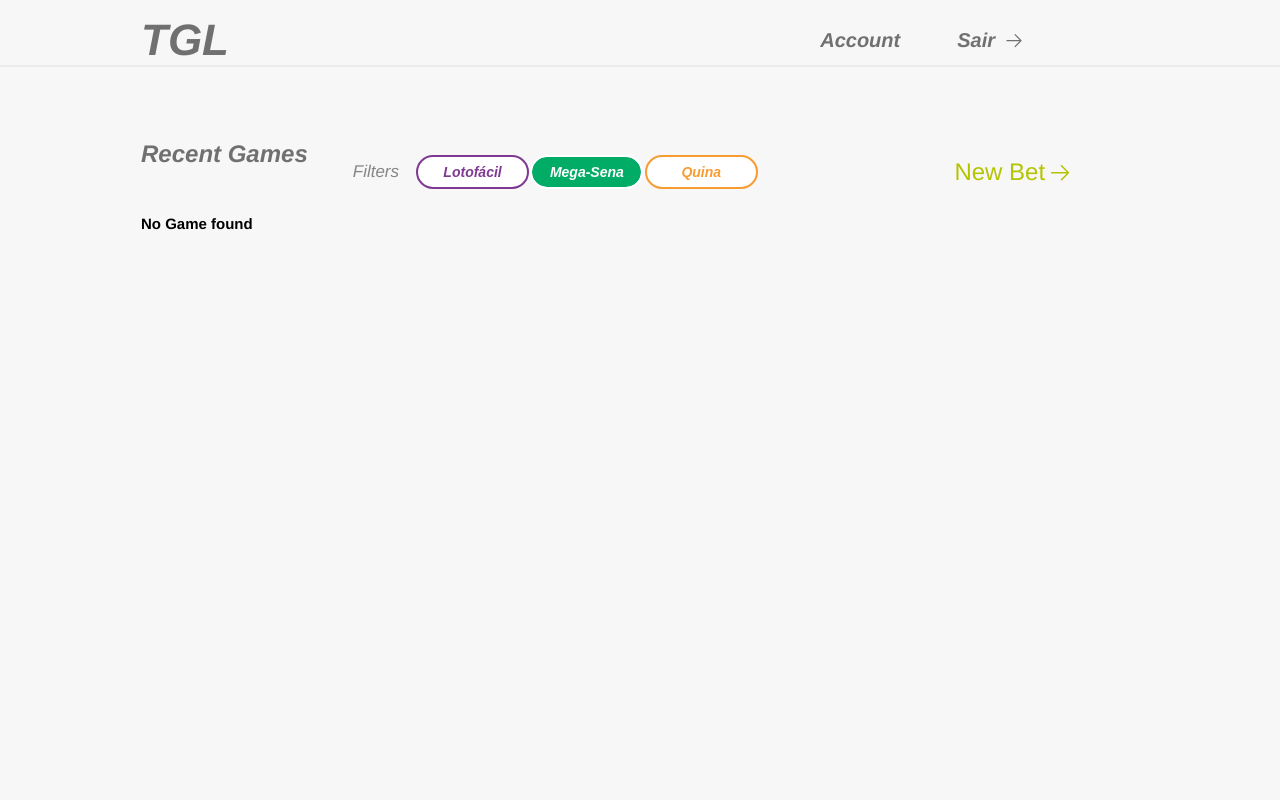
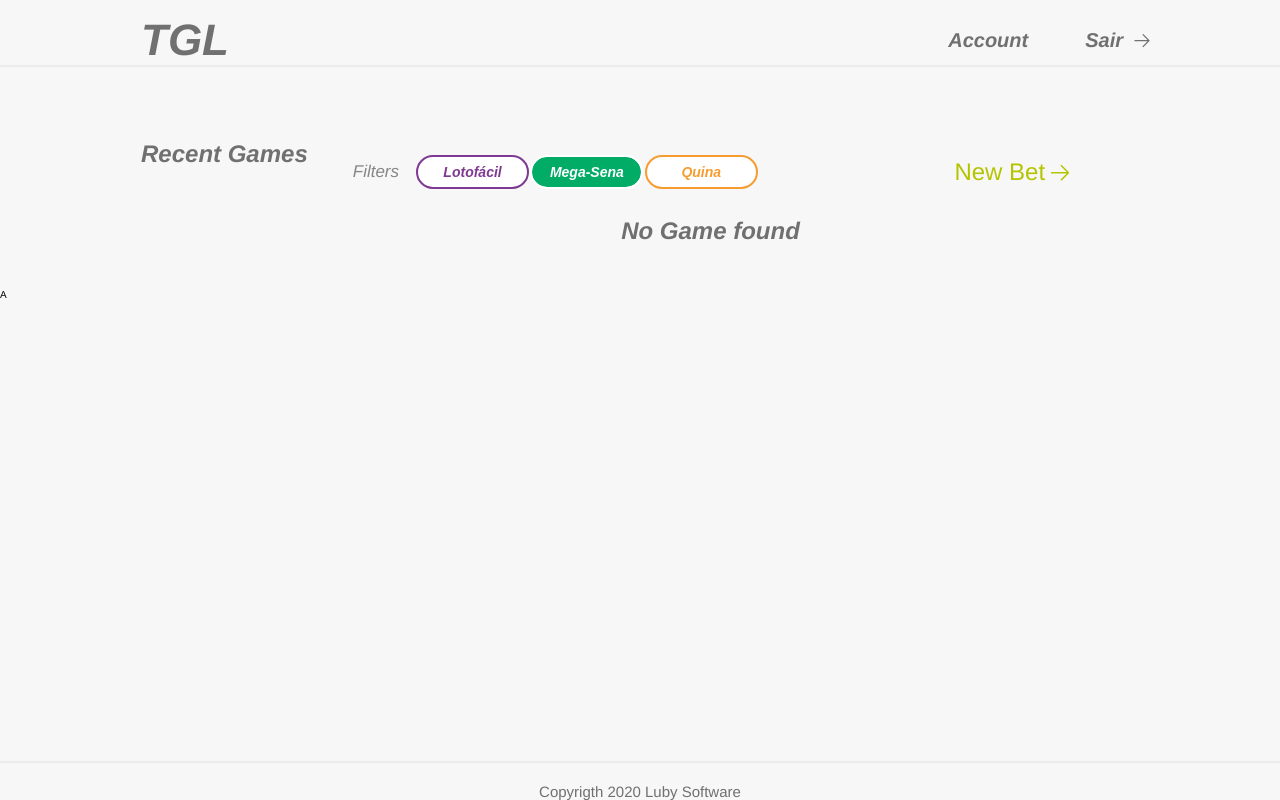
Before and after one commit to Danielbb21/ProvaReact, a React (Create React App) app in the folder prova-react/: page /my-bets/1 in a window 1280 px wide. Built offline with nearby package versions, Linux system fonts and the light colour scheme.

Commit message:
Adding style in the Footer component

```diff
--- a/prova-react/src/App.tsx
+++ b/prova-react/src/App.tsx
@@ -1,5 +1,7 @@
 import React from "react";
 import { Switch, Route } from "react-router-dom";
+import AppCard, { AppContent } from "./components/AppCard";
+import Footer from "./components/Footer";
 import GlobalStyle from "./GlobalStyle";
 import Account from "./pages/Account";
 import Home from "./pages/Home";
@@ -12,6 +14,7 @@ function App() {
   return (
     <div>
       <GlobalStyle />
+
       <Switch>
         <Route path="/" exact>
           <Home />
@@ -26,12 +29,14 @@ function App() {
           <MyBets />
         </Route>
         <Route path="/new-bet/:id">
-          <NewBet/>
+          <NewBet />
         </Route>
         <Route path="/account/:id">
-          <Account/>
+          <Account />
         </Route>
       </Switch>
+
+      <Footer />
     </div>
   );
 }
--- a/prova-react/src/GlobalStyle.ts
+++ b/prova-react/src/GlobalStyle.ts
@@ -1,15 +1,32 @@
 import { createGlobalStyle } from "styled-components";
 
 const GlobalStyle = createGlobalStyle`
+
+html, body {
+    position: absolute;
+    width: 100%;
+    min-height: 100%;
+    padding: 0;
+    margin: 0;
+}
   body {
     margin: 0;
     padding: 0;
     background: #F7F7F7 0% 0% no-repeat padding-box;
     font-family: Helvetica;
+    margin: 0 0 50px; /* bottom = footer height */
+  }
 
-  }
+  body:after {
+    line-height: 100px; /* height of footer */
+    white-space: pre;
+    content: "\A";
+}
   html{
     font-size: 62.5%;
+    position: relative;
+    min-height: 100%;
+
   }
 
   @media(max-width: 1024px) {
--- /dev/null
+++ b/prova-react/src/components/AppCard/index.tsx
@@ -0,0 +1,21 @@
+import React from 'react';
+import { AppCardWrapper, ContentWrapper } from './style';
+
+const AppCard: React.FC = (props) =>{
+
+    return(
+        <AppCardWrapper>
+            {props.children}
+        </AppCardWrapper>
+    )
+};
+
+export const AppContent: React.FC = (props) =>{
+    return(
+        <ContentWrapper>
+            {props.children}
+        </ContentWrapper>
+    )
+}
+
+export default AppCard;
--- a/prova-react/src/components/Card/style.ts
+++ b/prova-react/src/components/Card/style.ts
@@ -2,12 +2,13 @@ import styled from "styled-components";
 
 export const CardWrapper = styled.div`
   display: flex;
-  height: 90vh;
+  height: 90%;
   width: 100%;
   flex: 1;
 
-  margin-top: 15.4rem;
-  @media(max-width: 1100px) {
+  margin-top: 7.5rem;
+  @media(max-width: 800px) {
+    height: 90vh;
     margin-top: 0rem;
     flex-direction: column;
     flex: 1;
--- a/prova-react/src/components/FilterGame/index.tsx
+++ b/prova-react/src/components/FilterGame/index.tsx
@@ -9,6 +9,7 @@ import {
   FilterHeaderWrapper,
   FilterTitle,
   FilterWord,
+  MessageWrapper,
   ToNewBetLink,
 } from "./style";
 import { useAppSelector } from "../../store/store-hooks";
@@ -93,7 +94,7 @@ const FilterGame: React.FC<FilterGameProps> = (props) => {
           <VscArrowRight />
         </ToNewBetLink>
       </FilterHeaderWrapper>
-      {arr.length === 0 && <h2>No Game found</h2>}
+      {arr.length === 0 && <MessageWrapper>No Game found</MessageWrapper>}
       {arr.length > 0 ? arr.map((element) => (
         <CartItems
           key={element.id}
--- a/prova-react/src/components/FilterGame/style.ts
+++ b/prova-react/src/components/FilterGame/style.ts
@@ -6,6 +6,7 @@ export const FilterContainer = styled.div`
   flex-direction: column;
   margin-top: 7.3rem;
   margin-left: 14.1rem;
+
   justify-content: flex-start;
   @media(max-width: 800px) {
         /* width: 50%; */
@@ -28,6 +29,17 @@ export const FilterHeaderWrapper = styled.div`
 
 `
 
+export const MessageWrapper = styled.h2`
+  margin: 0;
+  text-align: center;
+
+  margin-top: 1.4rem;
+  color: #707070;
+    font-size: 2.4rem;
+    font-weight: bold;
+    font-style: italic;
+
+`;
 export const FilterHeaderContent = styled.div`
     display: flex;
     align-items: center;
--- a/prova-react/src/components/Footer/style.ts
+++ b/prova-react/src/components/Footer/style.ts
@@ -1,20 +1,21 @@
 import styled from 'styled-components';
 
 export const FooterWrapeer = styled.div`
-     position: fixed;
-   left: 0;
-   bottom: 0;
-   width: 100%;
-   /* height: 10vh; */
-   text-align: center;
+ position: absolute;
+    width: 100%;
+   /* height of footer */
+    bottom: 0px;
+    margin-top: -15px; /* height of footer */
+    /* background-color: red; */
+    border-top: 2px solid #EBEBEB;
 
-    border-top: 2px solid #EBEBEB;
+
     text-align: center;
     padding-top: 2rem;
     span{
         color: #707070;
         font-size: 1.5rem;
-        padding-bottom: 2.8rem;
+
 
     }
     @media(max-width: 280px) {
--- a/prova-react/src/components/Navbar/style.ts
+++ b/prova-react/src/components/Navbar/style.ts
@@ -7,13 +7,20 @@ export const NavLine = styled.div`
   border-bottom: 2px solid #ebebeb;
 `
 export const NavbarWrapper = styled.div`
-  width: 80%;
+  width: 90%;
+  /* max-width: 980px; */
 
   margin-top: 1.5rem;
   display: flex;
   justify-content: space-between;
   align-items: center;
   flex: 1;
+
+  @media(max-width: 280px) {
+
+      width: 100vw;
+      background-color: red;
+  }
 
 `;
 
--- a/prova-react/src/components/UserInfo/style.ts
+++ b/prova-react/src/components/UserInfo/style.ts
@@ -25,7 +25,7 @@ export const UserInfoTitle = styled.span`
     font-style: italic;
     color: #707070;
     font-size: 2.8rem;
-
+    text-align: center;
     @media(max-width: 600px) {
         /* margin: 0 auto;
          */
@@ -47,6 +47,7 @@ export const UserLabel = styled.div`
 
     }
     @media(max-width: 600px) {
+        text-align: center;
         /* margin: 0 auto;
          */
         /* font-size: 1.2rem; */
--- a/prova-react/src/pages/Account.tsx
+++ b/prova-react/src/pages/Account.tsx
@@ -1,59 +1,25 @@
 import React from "react";
 import { useParams } from "react-router-dom";
+import Footer from "../components/Footer";
 import UserInfo from "../components/UserInfo";
-import { useAppSelector } from "../store/store-hooks";
+
 
 interface ParamTypes {
   id: string;
 }
 
-interface UserInterface {
-  id: string;
-  email: string;
-  name: string;
-  password: string;
-}
 
-interface CartInterface {
-  id: string;
-  typeGame: string;
-  price: number;
-  color: string;
-  numbers: number[];
-  date?: string;
-  user_id: string;
-}
-
-const getUserInfo = (users: UserInterface[], id: string) => {
-  return users.find((user) => user.id === id);
-};
-const getCartOfTheUser = (cart: CartInterface[], id: string) => {
-  return cart.filter((items) => items.user_id === id);
-};
 
 const Account: React.FC = () => {
   const { id } = useParams<ParamTypes>();
-  const users = useAppSelector((state) => state.user.users);
-  const cartRedux = useAppSelector((state) => state.cart.items);
 
-  const userInfo = getUserInfo(users, id);
-  const cartInfo = getCartOfTheUser(cartRedux, id);
-
- let totalMoney = 0;
-
- cartInfo.forEach(item =>{
-     totalMoney += item.price;
- });
-
- const formatMoneyToBepresented = (money: number) =>{
-     return money.toFixed(2).toString().replace('.', ',');
- }
- const money = formatMoneyToBepresented(totalMoney);
 
   return (
+    <>
     <UserInfo id = {id}>
 
     </UserInfo>
+    </>
   );
 };
 
```
Also changed, not shown: prova-react/src/components/AppCard/style.ts (added, +13 -0 lines).
